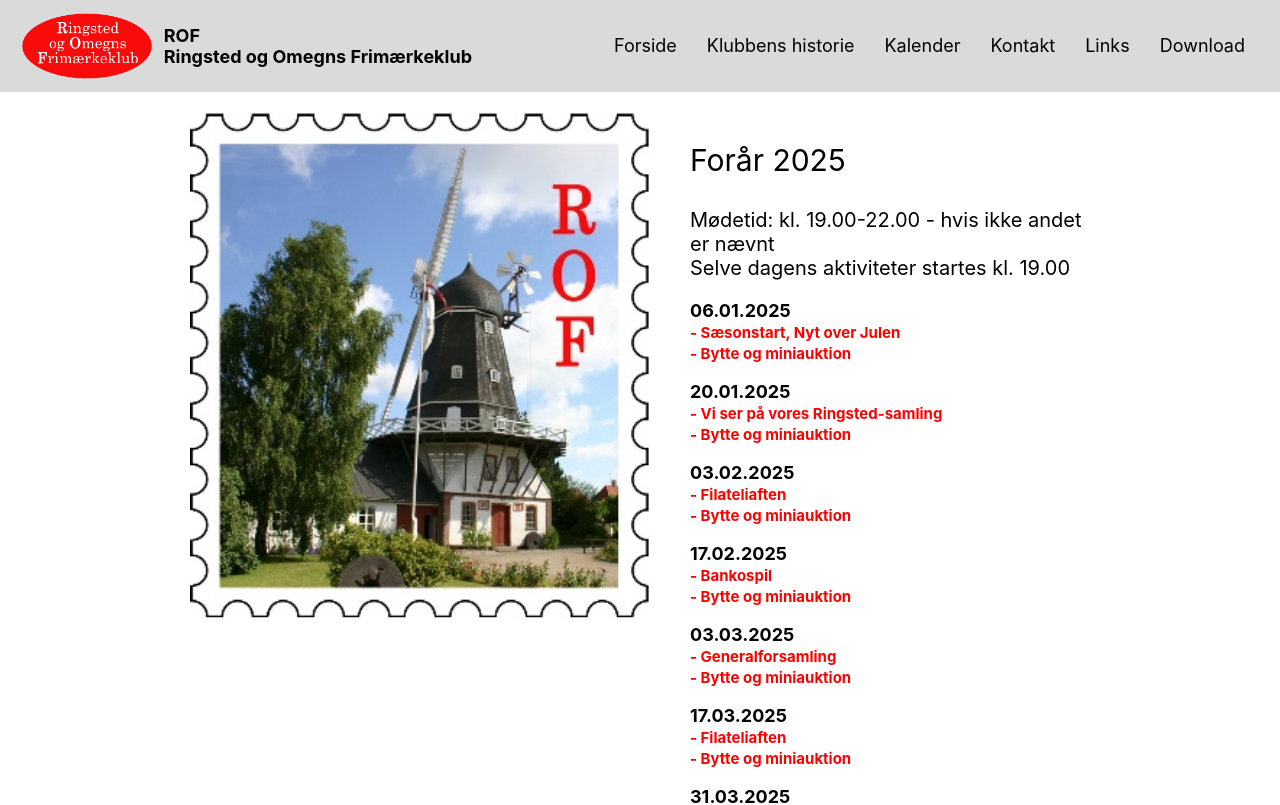
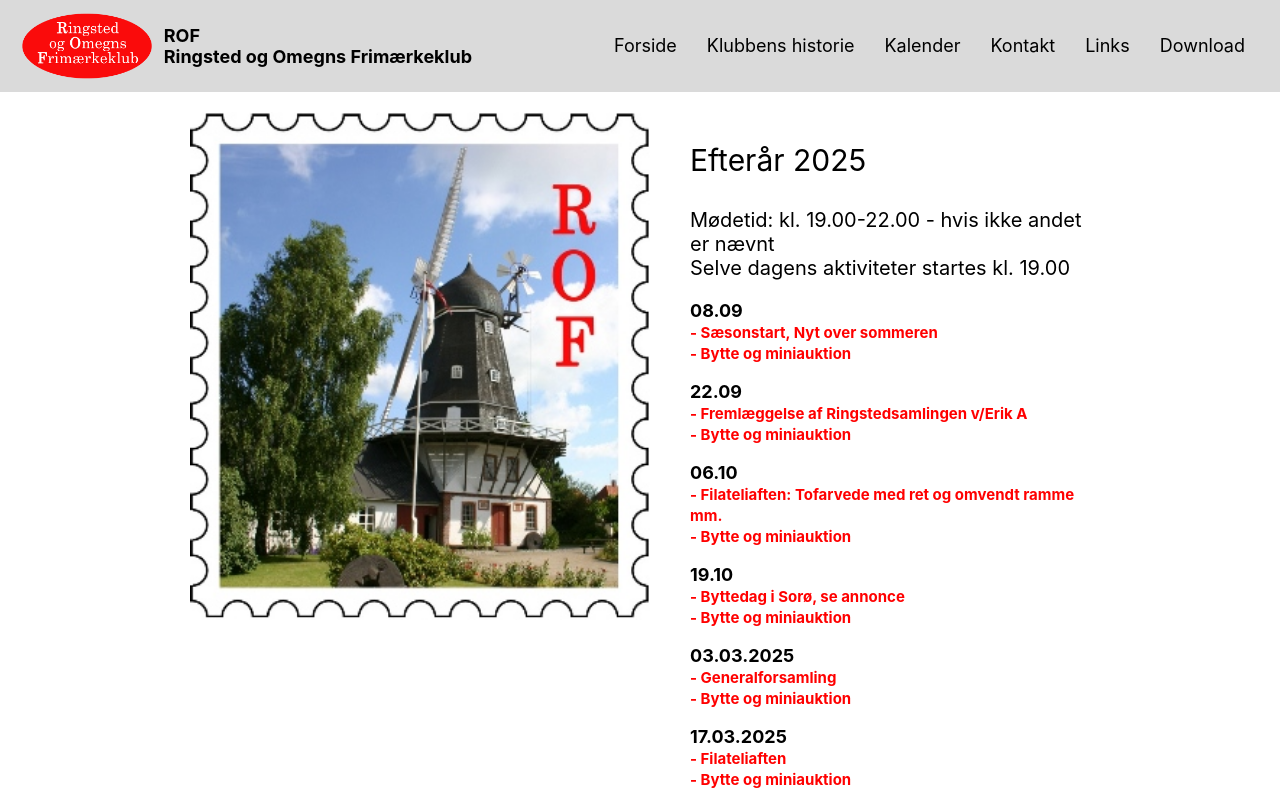
Before and after one commit to ringstedstamps/homepage, a React (Create React App) app: page /#/calendar in a window 1280 px wide. Shown: the top 805 px of the page. Built offline with nearby package versions, Linux system fonts and the light colour scheme.

Commit message:
Update Calendar.tsx

```diff
--- a/src/Calendar.tsx
+++ b/src/Calendar.tsx
@@ -13,7 +13,7 @@ function Calendar() {
       <div style={styles.textContainer}>
         {/* <span style={styles.text}> */}
         <p style={{ fontSize: 30 }}>
-          Forår 2025
+          Efterår 2025
         </p>
         <p style={{ fontSize: 20 }}>
           Mødetid: kl. 19.00-22.00 - hvis ikke andet er nævnt
@@ -25,10 +25,10 @@ function Calendar() {
 
 
         <p style={{ fontSize: 18, fontWeight: "bold"  }}>
-          06.01.2025
+          08.09
           <br />
           <span style={{ fontSize: 15, color: "Red" }}>
-          - Sæsonstart, Nyt over Julen
+          - Sæsonstart, Nyt over sommeren
           </span>
           <br />
           <span style={{ fontSize: 15, color: "Red" }}>
@@ -38,10 +38,10 @@ function Calendar() {
 
 
         <p style={{ fontSize: 18, fontWeight: "bold" }}>
-        20.01.2025
+        22.09
           <br />
           <span style={{ fontSize: 15, color: "Red" }}>
-          - Vi ser på vores Ringsted-samling
+          - Fremlæggelse af Ringstedsamlingen v/Erik A
           </span>
           <br />
           <span style={{ fontSize: 15, color: "Red" }}>
@@ -50,10 +50,10 @@ function Calendar() {
         </p>
 
         <p style={{ fontSize: 18, fontWeight: "bold" }}>
-        03.02.2025
+        06.10
           <br />
           <span style={{ fontSize: 15, color: "Red" }}>
-          - Filateliaften
+          - Filateliaften: Tofarvede med ret og omvendt ramme mm.
           </span>
           <br />
           <span style={{ fontSize: 15, color: "Red" }}>
@@ -63,10 +63,10 @@ function Calendar() {
 
 
         <p style={{ fontSize: 18, fontWeight: "bold" }}>
-        17.02.2025
+        19.10
           <br />
           <span style={{ fontSize: 15, color: "Red" }}>
-          - Bankospil
+          - Byttedag i Sorø, se annonce
           </span>
           <br />
           <span style={{ fontSize: 15, color: "Red" }}>
```
